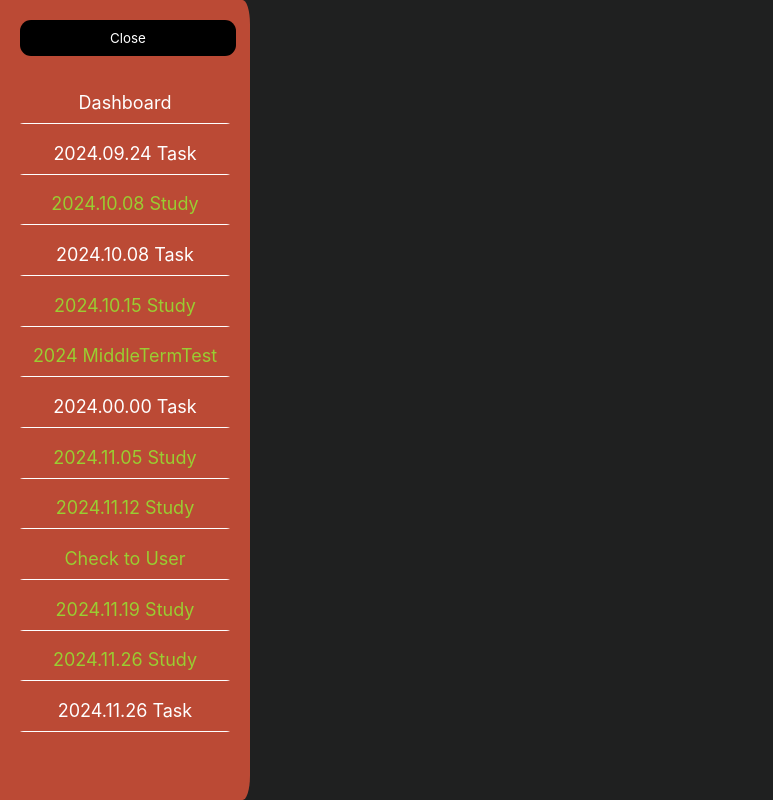
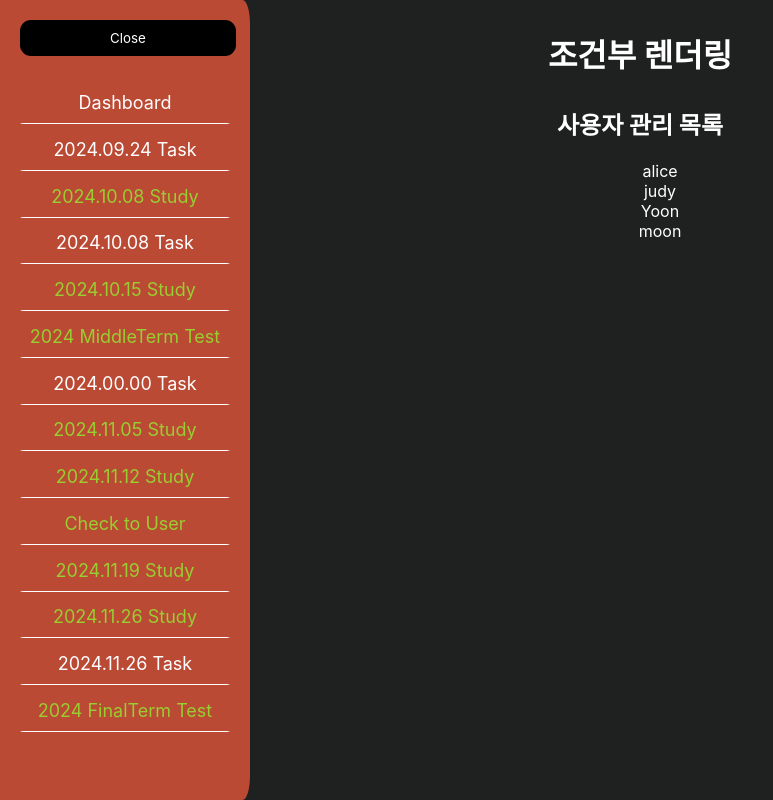
Before and after one commit to yoonmins/react_study_hanseo_univ, a React (Create React App) app: page /FinalTermTest in a window 1280 px wide. Shown: the whole page, without its empty margins (0-773 px from the left). Built offline with nearby package versions, Linux system fonts and the light colour scheme.

Commit message:
feat : final task(feat.bcrypt)

```diff
--- a/src/App.js
+++ b/src/App.js
@@ -18,6 +18,7 @@ import UserPage from './pages/UserPage';
 import './App.css';
 import Study1126 from './pages/Study1126';
 import Task1126 from './pages/Task1126';
+import FinalTermTest from './pages/FinalTermTest';
 
 function App() {
   return (
@@ -41,6 +42,7 @@ function App() {
               <Route path="/local" element={<LocalStoragePage />} />
               <Route path="/session" element={<SessionStoragePage />} />
               <Route path="/cookie" element={<CookiePage />} />
+              <Route path="/FinalTermTest" element={<FinalTermTest />} />
             </Routes>
         </div>
       </div>
--- /dev/null
+++ b/src/pages/FinalTermTest.js
@@ -0,0 +1,46 @@
+import React from "react";
+
+const FinalTermTest =() =>{
+    return(
+        <>
+            <ExampleOne />
+        </>
+    )
+}
+
+const ExampleOne = () =>{
+    const users =[
+        {
+            id:1,
+            name:"alice"
+        },
+        {
+            id:2,
+            name:"judy"
+        },
+        {
+            id:3,
+            name:"Yoon"
+        },
+        {
+            id:4,
+            name:"moon"
+        }
+    ]
+    return(
+        <>
+            <h1>
+                조건부 렌더링
+            </h1>
+            <h2>
+                사용자 관리 목록
+            </h2>
+            <ul>
+                {users.map((user) =>(
+                    <li key={user.id}>{user.name}</li>
+                ))}
+            </ul>
+        </>
+    )
+}
+export default FinalTermTest;
--- a/src/pages/Task1126.js
+++ b/src/pages/Task1126.js
@@ -23,7 +23,7 @@ function LoginForm() {
   const handleLogin = async () => {
     try {
       const response = await axios.post('http://localhost:3003/login', {
-        id: id,
+        username: username,
         password: password,
       });
 
@@ -39,8 +39,8 @@ function LoginForm() {
 
   return (
     <form onSubmit={handleLogin}>
-      <input type="text" value={id} onChange={(e) => setUsername(e.target.value)} placeholder="Username" />
-      <input type="password" value={name} onChange={(e) => setPassword(e.target.value)} placeholder="Password" />
+      <input type="text" value={username} onChange={(e) => setUsername(e.target.value)} placeholder="Username" />
+      <input type="password" value={password} onChange={(e) => setPassword(e.target.value)} placeholder="Password" />
       <button type="submit">Login</button>
     </form>
   );
--- a/src/sidebar/Sidebar.js
+++ b/src/sidebar/Sidebar.js
@@ -21,7 +21,7 @@ const Sidebar = () => {
           <li><Link to="/Study1008" className='study-text'>2024.10.08 Study</Link></li>
           <li><Link to="/Task1008">2024.10.08 Task</Link></li>
           <li><Link to="/Study1015" className='study-text'>2024.10.15 Study</Link></li>
-          <li><Link to="/MiddleTermTest" className='study-text'>2024 MiddleTermTest</Link></li>
+          <li><Link to="/MiddleTermTest" className='study-text'>2024 MiddleTerm Test</Link></li>
           <li><Link to="/#">2024.00.00 Task</Link></li>
           <li><Link to="/Study1105" className='study-text'>2024.11.05 Study</Link></li>
           <li><Link to="/Study1112" className='study-text'>2024.11.12 Study</Link></li>
@@ -29,6 +29,7 @@ const Sidebar = () => {
           <li><Link to="/Study1119" className='study-text'>2024.11.19 Study</Link></li>
           <li><Link to="/Study1126" className='study-text'>2024.11.26 Study</Link></li>
           <li><Link to="/Task1126">2024.11.26 Task</Link></li>
+          <li><Link to="/FinalTermTest"  className='study-text'>2024 FinalTerm Test</Link></li>
         </ul>
       </nav>
     </div>
```
Also changed, not shown: src/pages/Study1203.js (added).
